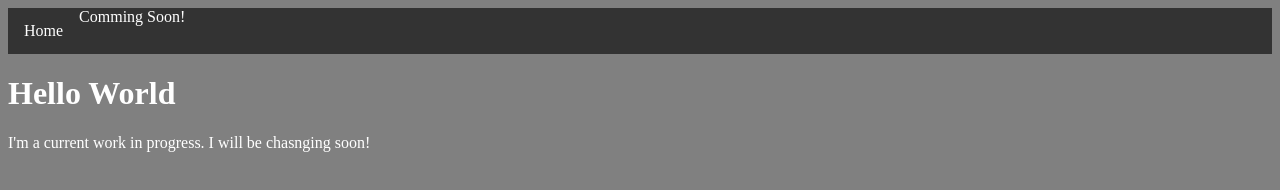
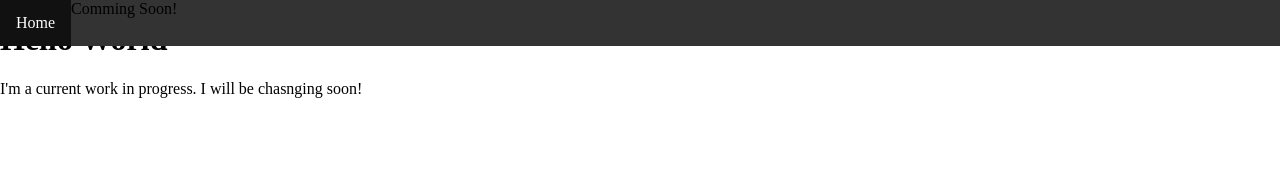
Before and after one commit to ShannonACarey/ShannonACarey.github.io, a plain HTML site: page index.html in a window 1280 px wide. Drawn offline with Linux system fonts and the light colour scheme.

Commit message:
Update Home.css

```diff
--- a/Home.css
+++ b/Home.css
@@ -1,14 +1,15 @@
 /* This is the CSS Stlye Sheet for the home page of my portfolio */
-body{
-  background-color: grey;
-  color: white;
-  }
+body {margin:0;}
+
 ul {
     list-style-type: none;
     margin: 0;
     padding: 0;
     overflow: hidden;
     background-color: #333;
+    position: fixed;
+    top: 0;
+    width: 100%;
 }
 
 li {
@@ -23,6 +24,10 @@ li a {
     text-decoration: none;
 }
 
-li a:hover {
+li a:hover:not(.active) {
     background-color: #111;
 }
+
+.active {
+    background-color: #4CAF50;
+}
```
